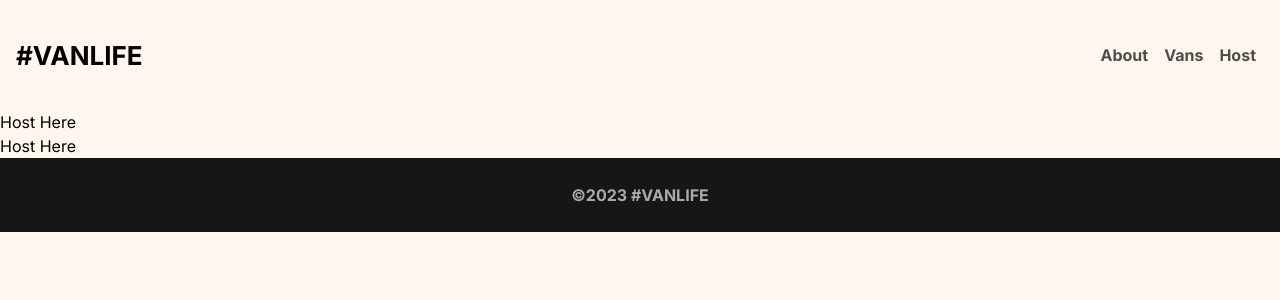
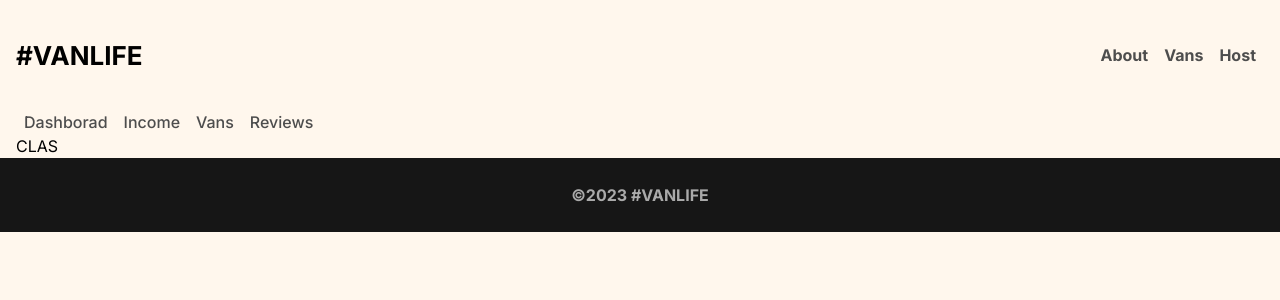
Before and after one commit to Youress/VanLife, a React (Create React App) app: page /host in a window 1280 px wide. Shown: the top 300 px of the page. Built offline with nearby package versions, Linux system fonts and the light colour scheme; what miragejs would draw is missing.

Commit message:
relative path react router

```diff
--- a/src/App.js
+++ b/src/App.js
@@ -7,17 +7,28 @@ import "./server";
 import Vans from "./pages/Vans/Vans";
 import VanDetails from "./pages/Vans/VanDetails";
 import Layout from "./components/Layout";
-import Host from "./pages/Host/Host";
+import Dashborad from "./pages/Host/Dashborad";
+import Income from "./pages/Host/Income";
+import Reviews from "./pages/Host/Reviews";
+import HostLayout from "./components/HostLayout";
+import VansHost from "./pages/Host/VansHost";
 function App() {
   return (
     <>
       <Routes>
-        <Route element={<Layout/>}>
-          <Route path="/about" element={<About />} />
+        <Route element={<Layout />}>
           <Route path="/" element={<Home />} />
-          <Route path="/host" element={<Host />} />
-          <Route path="/Vans" element={<Vans />} />
-          <Route path="/vans/:id" element={<VanDetails />} />
+          <Route path="about" element={<About />} />
+
+          <Route path="Vans" element={<Vans />} />
+          <Route path="vans/:id" element={<VanDetails />} />
+
+          <Route path="host" element={<HostLayout />}>
+            <Route index element={<Dashborad />} />
+            <Route path="vans" element={<VansHost />} />
+            <Route path="income" element={<Income />} />
+            <Route path="reviews" element={<Reviews />} />
+          </Route>
         </Route>
       </Routes>
       <Footer />
--- a/src/components/Header.jsx
+++ b/src/components/Header.jsx
@@ -1,5 +1,5 @@
 import React from "react";
-import { Link, Outlet } from "react-router-dom";
+import { Link } from "react-router-dom";
 
 export default function Header() {
   return (
@@ -20,7 +20,7 @@ export default function Header() {
         </ul>
       </nav>
     </header>
-      <Outlet/>
+
     </>
   );
 }
--- /dev/null
+++ b/src/pages/Host/Dashborad.jsx
@@ -0,0 +1,13 @@
+import React from 'react'
+
+
+function Dashborad() {
+  return (
+    <div className='px-4'>
+        <h1>CLAS</h1>
+
+    </div>
+  )
+}
+
+export default Dashborad
--- a/src/pages/Host/Host.jsx
+++ /dev/null
@@ -1,11 +0,0 @@
-import React from 'react'
-
-function Host() {
-  return (
-    <div>
-        <h1>Host Here</h1>
-    </div>
-  )
-}
-
-export default Host
--- /dev/null
+++ b/src/pages/Host/Income.jsx
@@ -0,0 +1,9 @@
+import React from 'react'
+
+const Income = () => {
+  return (
+    <div>Income</div>
+  )
+}
+
+export default Income
--- /dev/null
+++ b/src/pages/Host/Reviews.jsx
@@ -0,0 +1,9 @@
+import React from 'react'
+
+const Reviews = () => {
+  return (
+    <div>Reviews</div>
+  )
+}
+
+export default Reviews
--- /dev/null
+++ b/src/pages/Host/VansHost.jsx
@@ -0,0 +1,9 @@
+import React from 'react'
+
+function VansHost() {
+  return (
+    <div>VansHost</div>
+  )
+}
+
+export default VansHost
```
